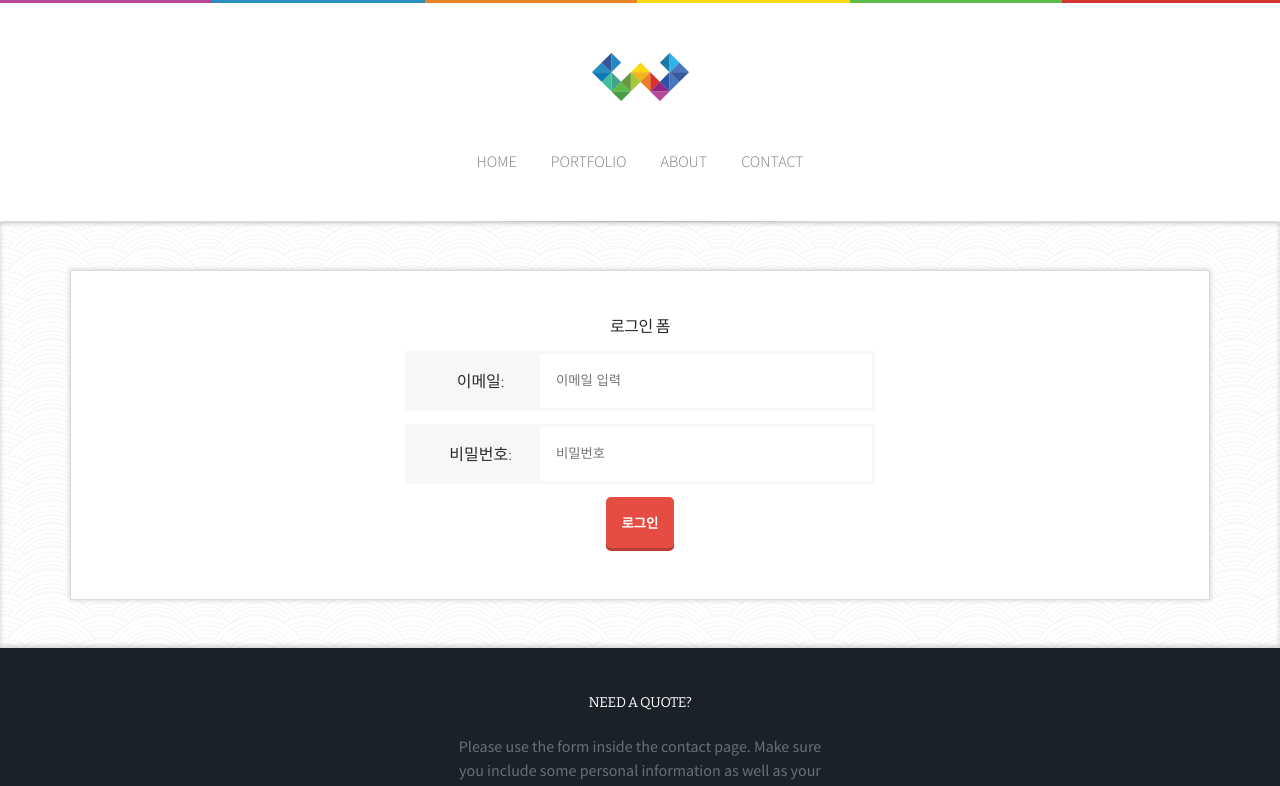
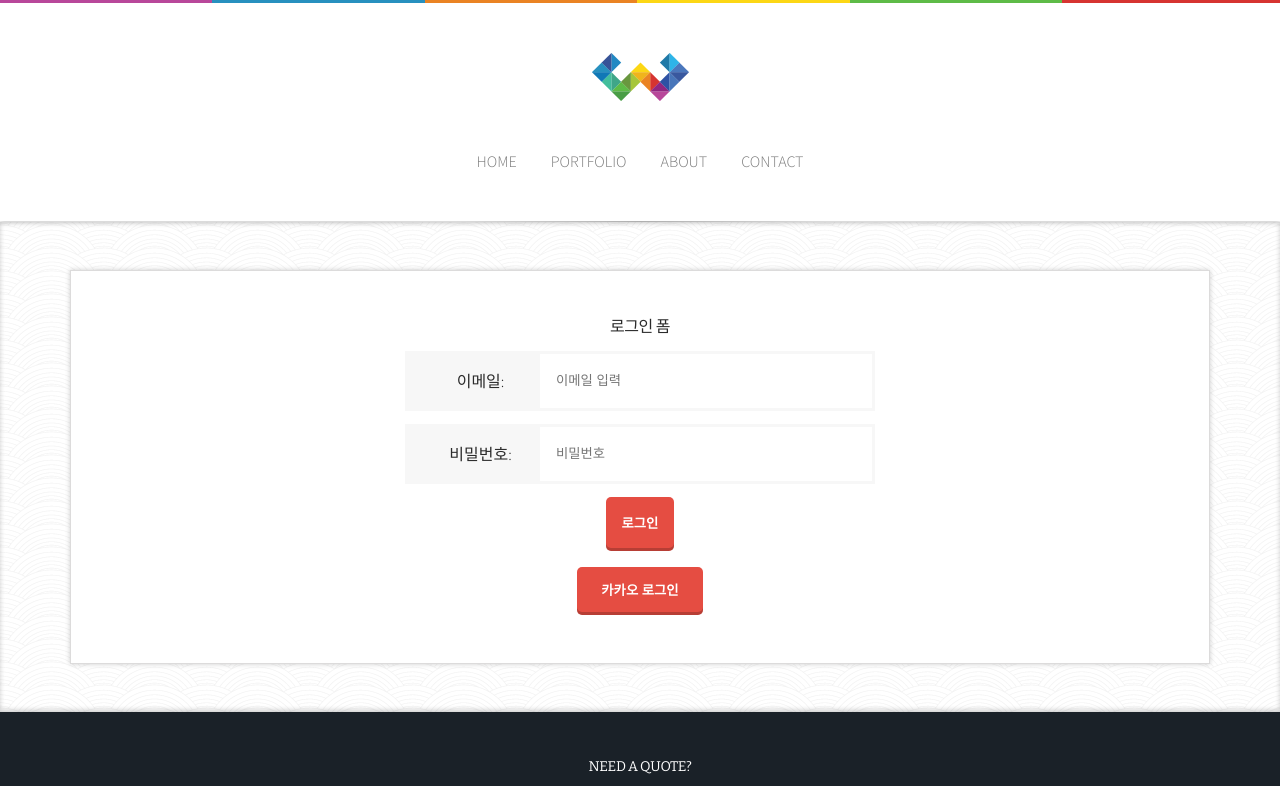
Before and after one commit to alikerock/minimal_portfolio_supabase, a Next.js app: page /insert in a window 1280 px wide. Shown: the top 786 px of the page. Built offline with nearby package versions, Linux system fonts and the light colour scheme; no server answers.

Commit message:
feat:로그인후 입력페이지로 이동

```diff
--- a/src/app/insert/page.js
+++ b/src/app/insert/page.js
@@ -197,6 +197,14 @@ export default function Insert() {
     [supabase]
   );
 
+  const handleKakaoLogin = async ()=>{
+    const { data, error } = await supabase.auth.signInWithOAuth({
+      provider: 'kakao',
+      options: {
+        redirectTo: `http://localhost:3000/insert`,
+      },
+    })
+  }
 
   if (!user) {
     return (
@@ -216,6 +224,7 @@ export default function Insert() {
             <input type="submit" className="primary-btn" value="로그인" />
           </p>
         </form>
+        <button className="mt-3 primary-btn" onClick={handleKakaoLogin}>카카오 로그인</button>
       </div>
     )
   }
```
